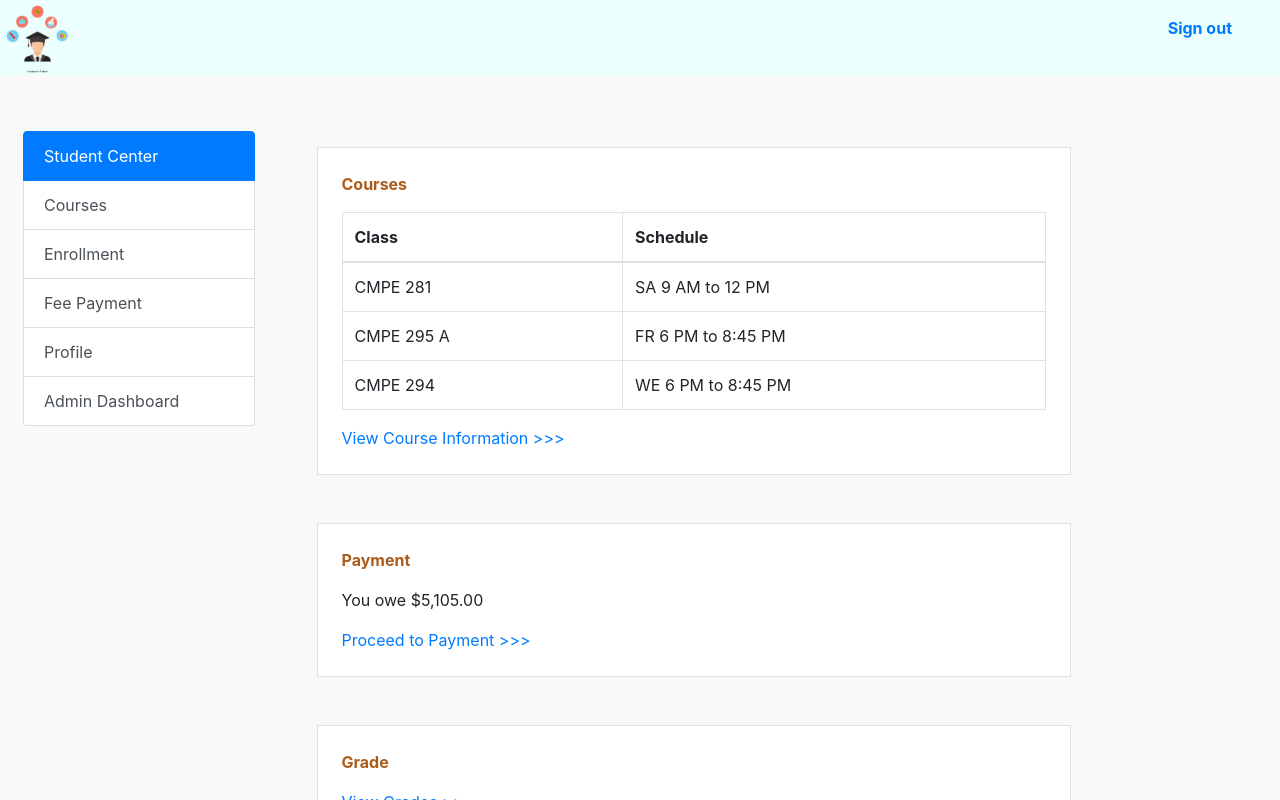
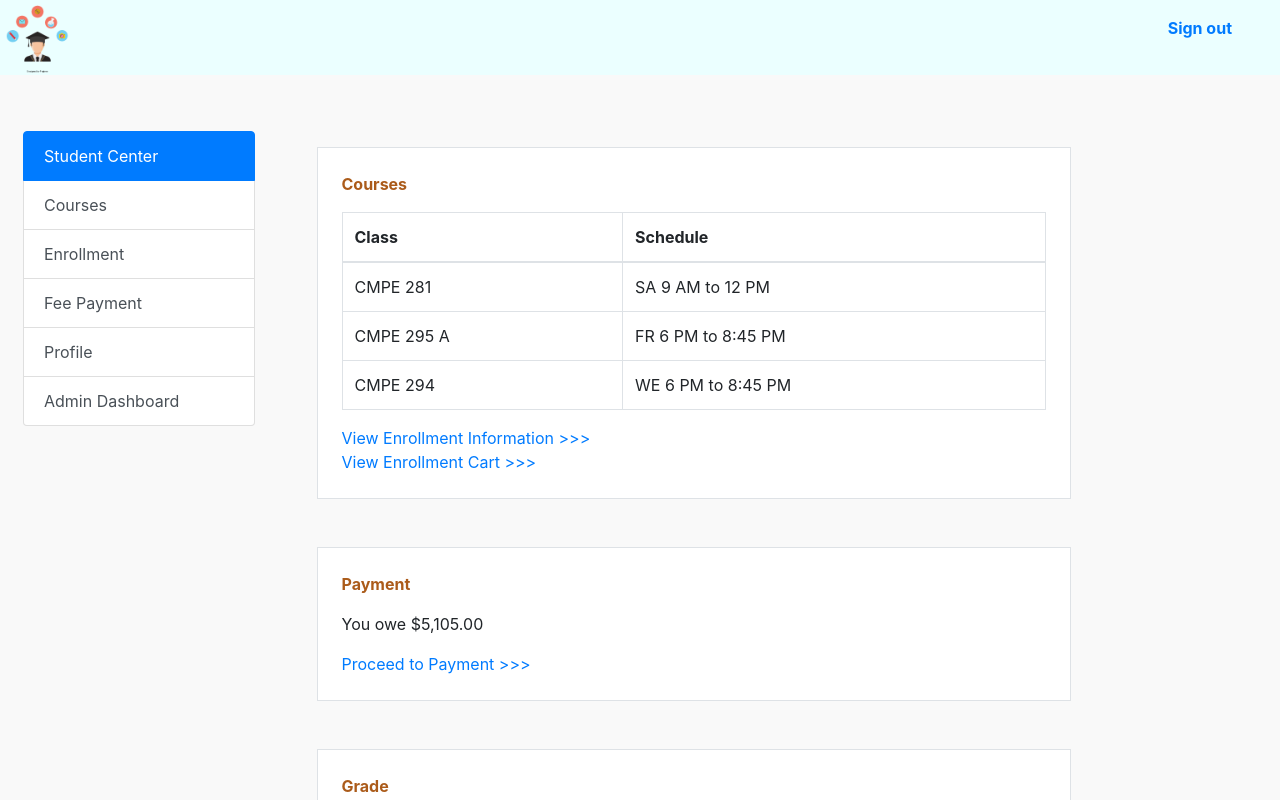
Before and after one commit to akhianand/University-Management-System, a React (Create React App) app in the folder frontend/student-portal/: page / in a window 1280 px wide. Shown: the top 800 px of the page. Built offline with nearby package versions, Linux system fonts and the light colour scheme.

Commit message:
Changes to enrollment container

```diff
--- /dev/null
+++ b/frontend/student-portal/src/components/Enrollment/EnrollmentContainer.js
@@ -0,0 +1,48 @@
+import React, {Component} from 'react';
+import {Link} from 'react-router-dom';
+
+class EnrollmentContainer extends Component {
+    render() {
+        return (
+            <div>
+                <div className="p-4 border courses-container">
+                    <p className="section-headline">Courses</p>
+                    <div>
+                        <table class="table table-bordered">
+                            <thead>
+                                <tr>
+                                <th scope="col">Class</th>
+                                <th scope="col">Schedule</th>
+                                </tr>
+                            </thead>
+                            <tbody>
+                                <tr>
+                                <td>CMPE 281</td>
+                                <td>SA 9 AM to 12 PM</td>
+
+                                </tr>
+                                <tr>
+
+                                <td>CMPE 295 A</td>
+                                <td>FR 6 PM to 8:45 PM</td>
+                                </tr>
+                                <tr>
+                                <td>CMPE 294</td>
+                                <td>WE 6 PM to 8:45 PM</td>
+                                </tr>
+                            </tbody>
+                        </table>
+                    </div>
+                    <div>
+                        <Link to="/enrollment/1001">View Enrollment Information >>></Link>
+                    </div>
+                    <div>
+                        <Link to="/enrollmentcart/1000">View Enrollment Cart >>></Link>
+                    </div>
+                </div>
+            </div>
+        )
+    }
+}
+
+export default EnrollmentContainer;
--- a/frontend/student-portal/src/components/Home/Home.js
+++ b/frontend/student-portal/src/components/Home/Home.js
@@ -5,6 +5,7 @@ import PaymentContainer from '../Payment/PaymentContainer';
 import GradeContainer from '../Grade/GradeContainer';
 import ProfileContainer from '../Profile/ProfileContainer';
 import SidePane from '../SidePane/SidePane'
+import EnrollmentContainer from '../Enrollment/EnrollmentContainer';
 class Home extends Component {
     render() {
         return (
@@ -15,7 +16,7 @@ class Home extends Component {
                     <div className="main-container col-9">
 
                         <div className="p-4">
-                            <CoursesContainer/>
+                            <EnrollmentContainer/>
                             <PaymentContainer/>
                             <GradeContainer/>
                             <ProfileContainer/>
```
